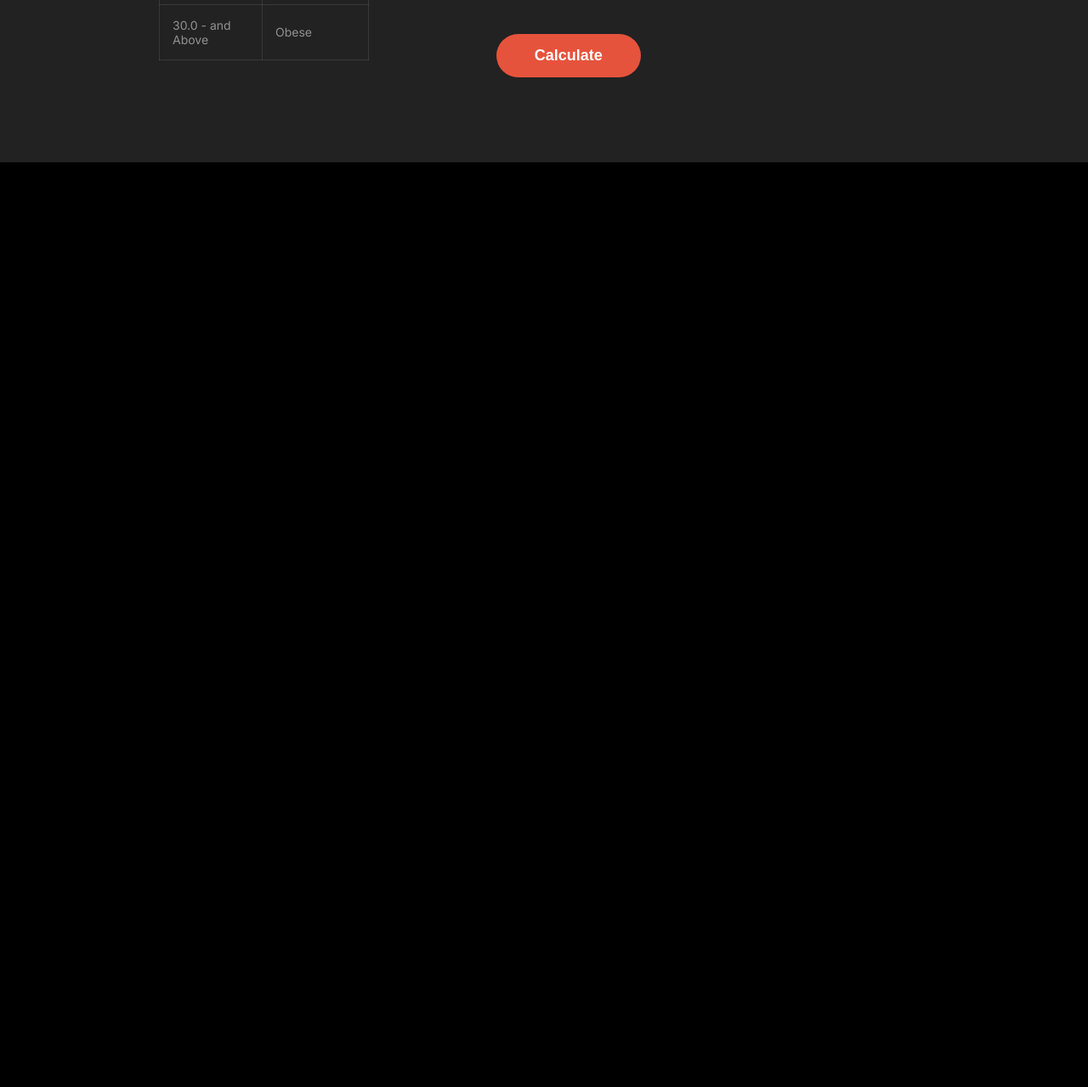
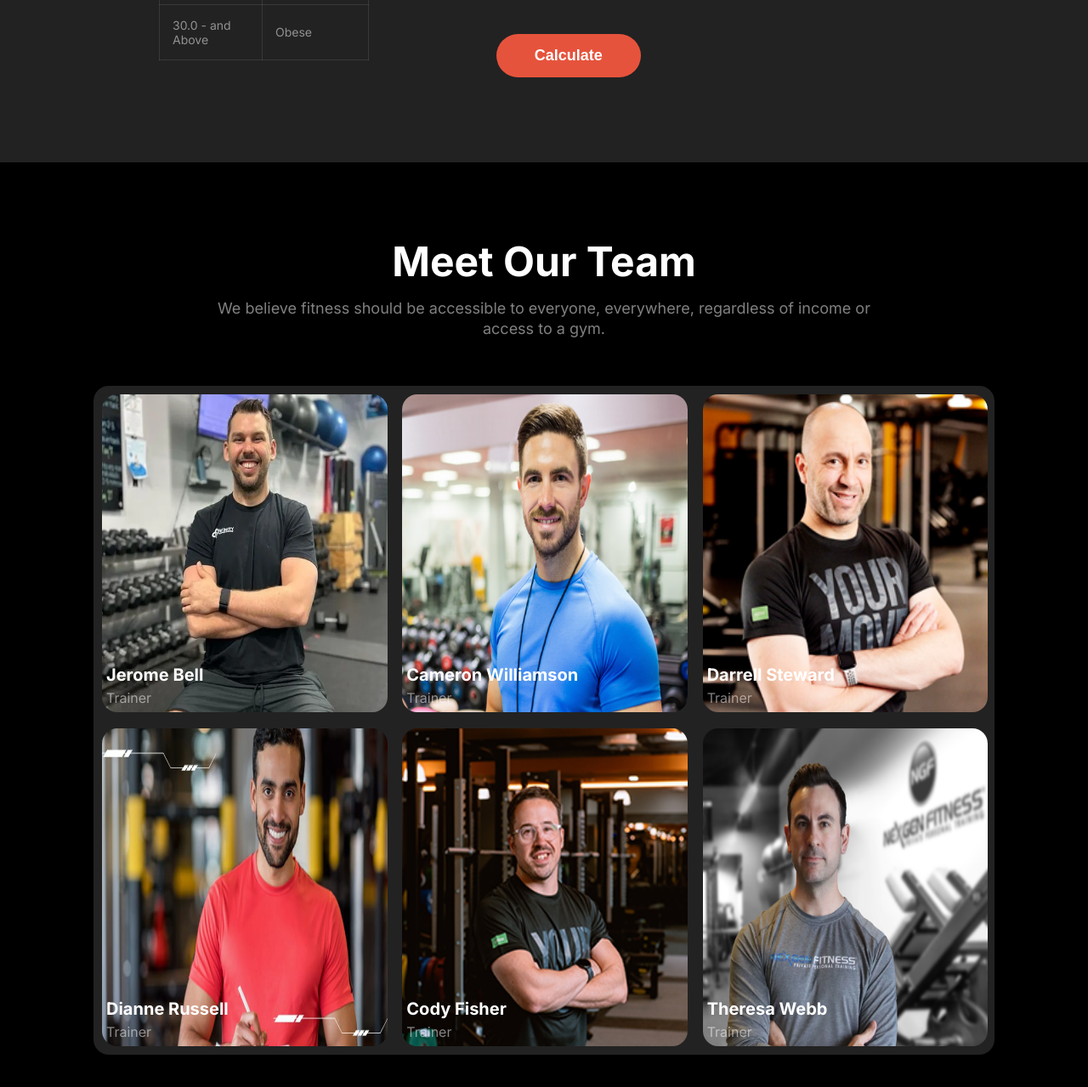
Before and after one commit to Abubokkor98/second-assignment, a plain HTML site: page index.html in a window 1280 px wide. Shown: the part 3476-4755 px from the top of the page at 85% size. Before the commit the page ends 3755 px from the top, so only its background shows below. Drawn offline with Linux system fonts and the light colour scheme; a web font is replaced by a local one.

Commit message:
our team section added

```diff
--- a/index.html
+++ b/index.html
@@ -231,6 +231,50 @@
       </section>
              <!-- BMI-section end -->
 
+       <!-- our team section start -->
+       <section class="our_team_section">
+        <div class="team_title">
+          <h1>Meet Our Team</h1>
+          <p>We believe fitness should be accessible to everyone, everywhere, regardless of income or <br> access to a
+            gym.</p>
+        </div>
+        <!-- team image area -->
+        <div class="Team_img_container">
+          <div class="team_img">
+            <img src="./images/trainer1.png" alt="">
+            <h3 class="trainer_name">Jerome Bell</h3>
+            <p>Trainer</p>
+          </div>
+          <div class="team_img">
+            <img src="./images/trainer2.png" alt="">
+            <h3 class="trainer_name">Cameron Williamson</h3>
+            <p>Trainer</p>
+          </div>
+          <div class="team_img">
+            <img src="./images/trainer3.png" alt="">
+            <h3 class="trainer_name">Darrell Steward</h3>
+            <p>Trainer</p>
+          </div>
+          <div class="team_img">
+            <img src="./images/trainer4.png" alt="">
+            <h3 class="trainer_name">Dianne Russell</h3>
+            <p>Trainer</p>
+          </div>
+          <div class="team_img">
+            <img src="./images/trainer5.png" alt="">
+            <h3 class="trainer_name">Cody Fisher</h3>
+            <p>Trainer</p>
+          </div>
+          <div class="team_img">
+            <img src="./images/trainer6.png" alt="">
+            <h3 class="trainer_name">Theresa Webb</h3>
+            <p>Trainer</p>
+          </div>
+
+        </div>
+      </section>
+
+
 
 
     </main>
--- a/style.css
+++ b/style.css
@@ -472,3 +472,60 @@ margin-left: -10px;
     padding:4px 0;
   }
 /* bmi section css end */
+
+ /* our team section css start */
+ .our_team_section{
+  /* border: 2px solid red; */
+  width: 1060px;
+  /* height: 9%; */
+  margin: 0 auto;
+  margin-bottom: 88px;
+}
+.team_title{
+  text-align: center;
+}
+.team_title h1{
+  font-size: 48px;
+  font-weight: 700;
+  line-height: 120%;
+  color: #fff;
+  margin-bottom: 14px;
+}
+.team_title p{
+  color: var(--sec-font-color);
+  font-size: 18px;
+  line-height: 24px;
+  letter-spacing: 0.3%;
+  margin-bottom: 55px;
+}
+
+/* team-img css */
+.Team_img_container{
+  background-color: #222222;
+  border-radius: 18px;
+  display: grid;
+  grid-template-columns: repeat(3, 1fr);
+}
+.team_img img{
+width: 95%;
+height: 95%;
+border-radius: 18px;
+margin-left: 10px;
+margin-top: 10px;
+
+}
+.trainer_name{
+  position: relative;
+  top: -60px;
+  right: -15px;
+  color: #fff;
+  font-size: 20px;
+}
+.team_img p{
+  color: rgb(255, 255, 255, 50%);
+  font-size: 16px;
+  top: -55px;
+  right: -15px;
+  position: relative;
+}
+ /* our team section css end */
```
